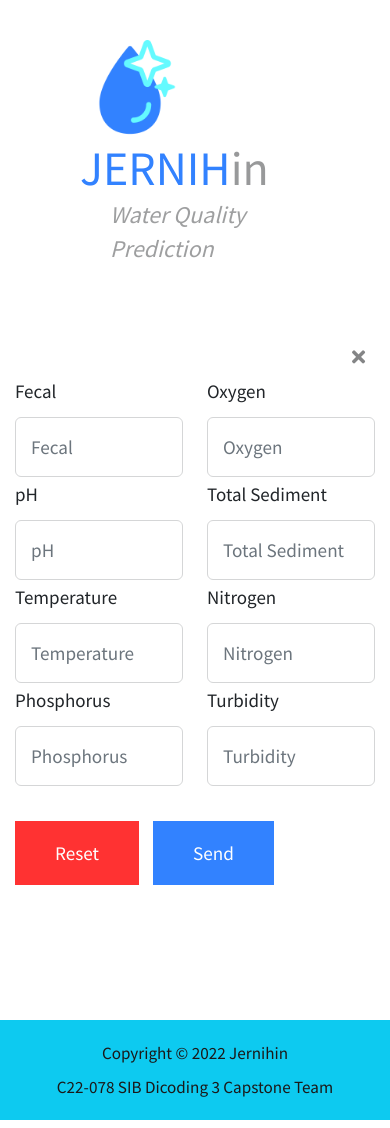
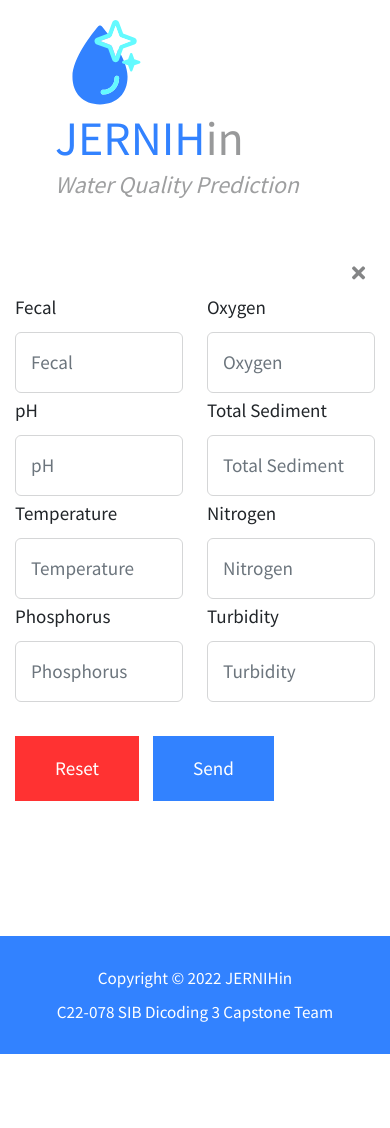
Before and after one commit to aNdr3W03/Jernihin, a Flask app: page /predict in a window 390 px wide. After the commit the page ends 1054 px from the top, so only its background shows below. Run offline with Flask 2, Linux system fonts and the light colour scheme; parts of the project's set-up code (start-up, migrations or seed data) failed here and were passed over.

Commit message:
update content n styling

```diff
--- a/static/css/jernihin.css
+++ b/static/css/jernihin.css
@@ -80,12 +80,23 @@ a {
 }
 
 .tm-site-header {
-    padding: 20px 5px 20px ;
+    padding: 20px 5px 20px;
 }
 
 .tm-tagline {
     font-size: 1.5rem;
-    margin-left: 0px;
+}
+
+.navbar {
+    display: flex;
+    justify-content: flex-start;
+    align-items: center;
+    padding: 20px 50px;
+}
+
+.navbar-left img {
+    width: 90px;
+    margin-right: 8px;
 }
 
 #tm-video-container {
@@ -155,6 +166,20 @@ a {
     justify-content: space-between;
     padding: 25px;
     font-size: 0.9em;
+    background-color: #3282FF;
+}
+
+.tm-footer span {
+    color: white;
+}
+
+.tm-footer a {
+    color: white;
+    transition: .2s;
+}
+
+.tm-footer a:hover {
+    color: #8AB3FF;
 }
 
 .tm-close-popup {
@@ -616,12 +646,7 @@ address {
 
 @media (max-width: 558px) {
     .tm-site-header {
-        padding-left: 30px;
-        padding-right: 30px;
-    }
-
-    .tm-tagline {
-        margin-left: 30px;
+        padding: 0px 5px 0px ;
     }
 }
 
@@ -637,14 +662,3 @@ address {
         max-width: 306px;
     }
 }
-
-.navbar {
-    display: flex;
-    justify-content: flex-start;
-    align-items: center;
-    padding: 20px 50px;
-}
-
-.navbar2 > em {
-    padding-left: 0px;
-}
--- a/templates/footer.html
+++ b/templates/footer.html
@@ -1,4 +1,4 @@
-<footer class="tm-footer p-3 mb-2 bg-info">
-    <span style="color: #1b1818;">Copyright &copy; <script>document.write(getYear)</script> <a style="color: #1b1818;" href="https://jernihin.up.railway.app">Jernihin</a></span>
-    <span style="color: #1b1818;">C22-078 SIB Dicoding 3 Capstone Team</span>
+<footer class="tm-footer">
+    <span>Copyright &copy; <script>document.write(getYear)</script> <a href="https://jernihin.up.railway.app">JERNIHin</a></span>
+    <span>C22-078 SIB Dicoding 3 Capstone Team</span>
 </footer>
--- a/templates/header.html
+++ b/templates/header.html
@@ -1,11 +1,11 @@
 <header class="tm-site-header">
     <div class="navbar">
-        <div class="navbar1">
-            <img src="../static/img/Jernihin.png" alt="" style="width: 100px;">
+        <div class="navbar-left">
+            <img src="{{url_for('static', filename='img/Jernihin.svg')}}" alt="">
         </div>
-        <div class="navbar2">
-            <h1 class="tm-mt-0 tm-mb-0"><span class="tm-color-primary">JERNIH</span><span
-                    class="tm-color-gray-2">in</span>
+        <div class="navbar-right">
+            <h1 class="tm-mt-0 tm-mb-0">
+                <span class="tm-color-primary">JERNIH</span><span class="tm-color-gray-2">in</span>
             </h1>
             <em class="tm-tagline tm-color-light-gray">Water Quality Prediction</em>
         </div>
--- a/templates/predict.html
+++ b/templates/predict.html
@@ -1,6 +1,6 @@
 {% extends 'layout.html' %}
 
-{% block title %}Jernihin | Prediksi Air{% endblock %}
+{% block title %}JERNIHINin | Prediksi Air{% endblock %}
 
 {% block content %}
 <div class="tm-container">
--- a/templates/styles.html
+++ b/templates/styles.html
@@ -1,4 +1,4 @@
-<link href="https://cdn.jsdelivr.net/npm/bootstrap@5.2.3/dist/css/bootstrap.min.css" rel="stylesheet" integrity="sha384-rbsA2VBKQhggwzxH7pPCaAqO46MgnOM80zW1RWuH61DGLwZJEdK2Kadq2F9CUG65" crossorigin="anonymous">
+<link rel="stylesheet" href="https://cdn.jsdelivr.net/npm/bootstrap@5.2.3/dist/css/bootstrap.min.css" integrity="sha384-rbsA2VBKQhggwzxH7pPCaAqO46MgnOM80zW1RWuH61DGLwZJEdK2Kadq2F9CUG65" crossorigin="anonymous">
 <link rel="stylesheet" href="https://fonts.googleapis.com/css2?family=Source+Sans+Pro&display=swap">
 <link rel="stylesheet" href="{{url_for('static', filename='fontawesome/css/all.min.css')}}">
 <link rel="stylesheet" href="{{url_for('static', filename='css/magnific-popup.css')}}">
```
Also changed, not shown: other parts of static/css/jernihin.css (+42 -37 lines), templates/index.html (+4 -6 lines).
